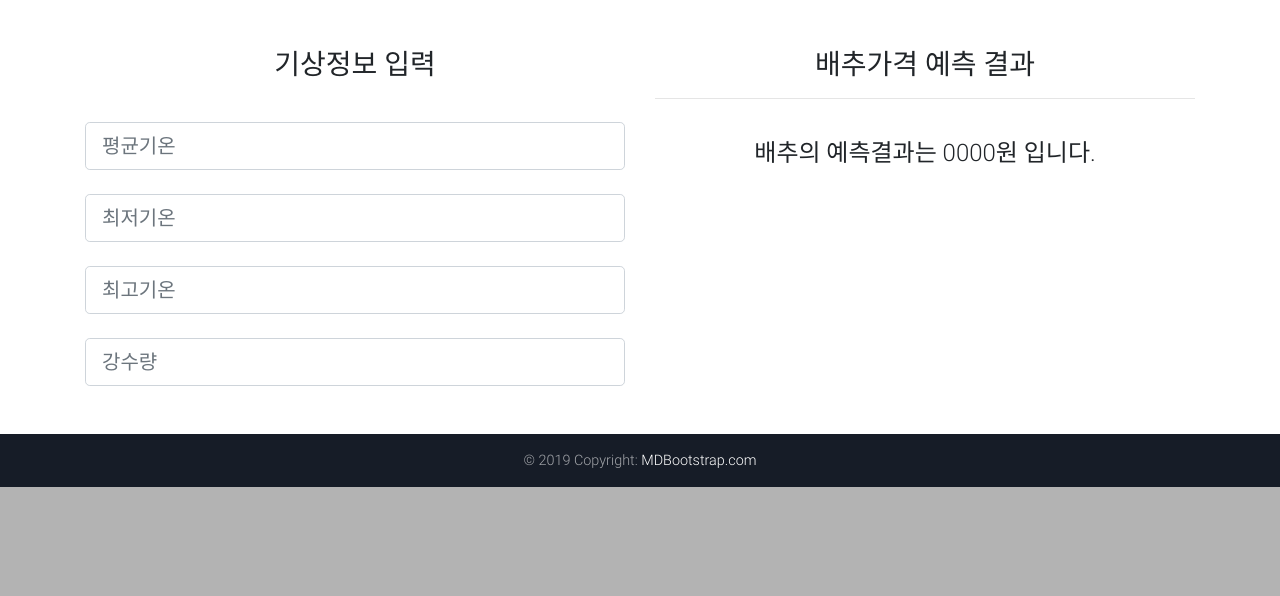
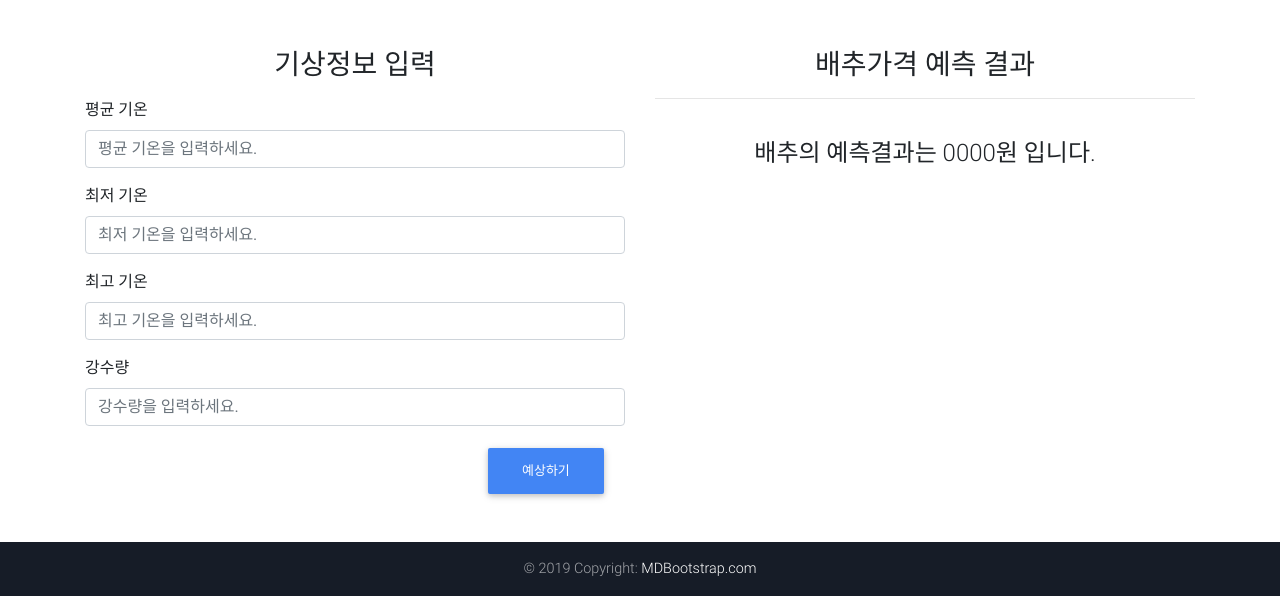
Before and after one commit to 951237/python_flask, a Flask app: template TIL - AI_Web_app_200211/templates/index.html in a window 1280 px wide. Shown: the part 800-1396 px from the top of the page. Before the commit the page ends 1287 px from the top, so only its background shows below. Run offline with Flask 2, Linux system fonts and the light colour scheme; the template is opened without the code that fills it, so the values that code supplies are empty; some libraries are stand-ins or nearby versions.

Commit message:
Docs : Update - 그룹form 태그를 이용하여 입력 양식 완성! - 추후 비슷한 프로젝트 추진시 html양식 이용하기 - 정보를 받아서 처리할 때에는 form태그를 이용해야 하며 post형식으로 받기 - css 형식은 플라스크의 url_for의 구분으로 처리하기 - #todo 배경화면 슬라이드는 아직 미해결

```diff
--- a/TIL - AI_Web_app_200211/templates/index.html
+++ b/TIL - AI_Web_app_200211/templates/index.html
@@ -1,5 +1,5 @@
 <!DOCTYPE html>
-<html lang="en">
+<html lang="kor">
 
 <head>
   <meta charset="utf-8">
@@ -9,11 +9,12 @@
   <!-- Font Awesome -->
   <link rel="stylesheet" href="https://use.fontawesome.com/releases/v5.11.2/css/all.css">
   <!-- Bootstrap core CSS -->
-  <link href="./static/css/bootstrap.min.css" rel="stylesheet">
+  <link href="{{ url_for('static', filename = 'css/bootstrap.min.css') }}"
+  rel="stylesheet">
   <!-- Material Design Bootstrap -->
-  <link href="./static/css/mdb.min.css" rel="stylesheet">
+  <link href="{{ url_for('static', filename = 'css/mdb.min.css') }}" rel="stylesheet">
   <!-- Your custom styles (optional) -->
-  <link href="./static/css/style.min.css" rel="stylesheet">
+  <link href="{{ url_for('static', filename = 'css/style.min.css') }}" rel="stylesheet">
   <style type="text/css">
     html,
     body,
@@ -221,20 +222,49 @@
 
           <!--Grid column-->
           <div class="col-md-6 mb-4">
-            <h3 class="h3 mb-3" align="center">기상정보 입력</h3>
-            <!-- Large input : 기상정보 입력하기 -->
-            <br>
-            <input class="form-control form-control-lg" type="text"
-                   placeholder="평균기온">
-            <br>
-            <input class="form-control form-control-lg" type="text"
-                   placeholder="최저기온">
-            <br>
-            <input class="form-control form-control-lg" type="text"
-                   placeholder="최고기온">
-            <br>
-            <input class="form-control form-control-lg" type="text"
-                   placeholder="강수량">
+
+            <!--데이터를 전송하기 위한 폼태그 적용 -->
+            <!--폼 테그는 div 태그에 속하도록  -->
+            <!-- Default form group -->
+            <form action="/" method="post">
+              <h3 class="h3 mb-3" align="center">기상정보 입력</h3>
+              <!-- Default input -->
+              <div class="form-group">
+                <label for="formGroupExampleInput">평균 기온</label>
+                <input type="text" class="form-control"
+                       id="formGroupExampleInput" placeholder="평균 기온을 입력하세요."
+                       name = 'avg_temp'>
+              </div>
+
+              <!-- Default input -->
+              <div class="form-group">
+                <label for="formGroupExampleInput">최저 기온</label>
+                <input type="text" class="form-control"
+                       id="formGroupExampleInput" placeholder="최저 기온을 입력하세요."
+                       name = 'min_temp'>
+              </div>
+
+              <!-- Default input -->
+              <div class="form-group">
+                <label for="formGroupExampleInput">최고 기온</label>
+                <input type="text" class="form-control"
+                       id="formGroupExampleInput" placeholder="최고 기온을 입력하세요."
+                       name = 'max_temp'>
+              </div>
+
+              <!-- Default input -->
+              <div class="form-group">
+                <label for="formGroupExampleInput">강수량</label>
+                <input type="text" class="form-control"
+                       id="formGroupExampleInput" placeholder="강수량을 입력하세요."
+                       name = 'rain_fall'>
+              </div>
+            </form>
+            <!-- Default form group -->
+              <div class="col-auto" align="right">
+                <button type="submit" class="btn btn-primary mb-0">예상하기</button>
+              </div>
+            </form>
           </div>
           <!--Grid column-->
 
@@ -274,7 +304,7 @@
   </footer>
   <!--/.Footer-->
 
-  <!-- SCRIPTS -->
+  <!-- 자바스크립트 영역 -->
   <!-- JQuery -->
   <script type="text/javascript" src="js/jquery-3.4.1.min.js"></script>
   <!-- Bootstrap tooltips -->
```
